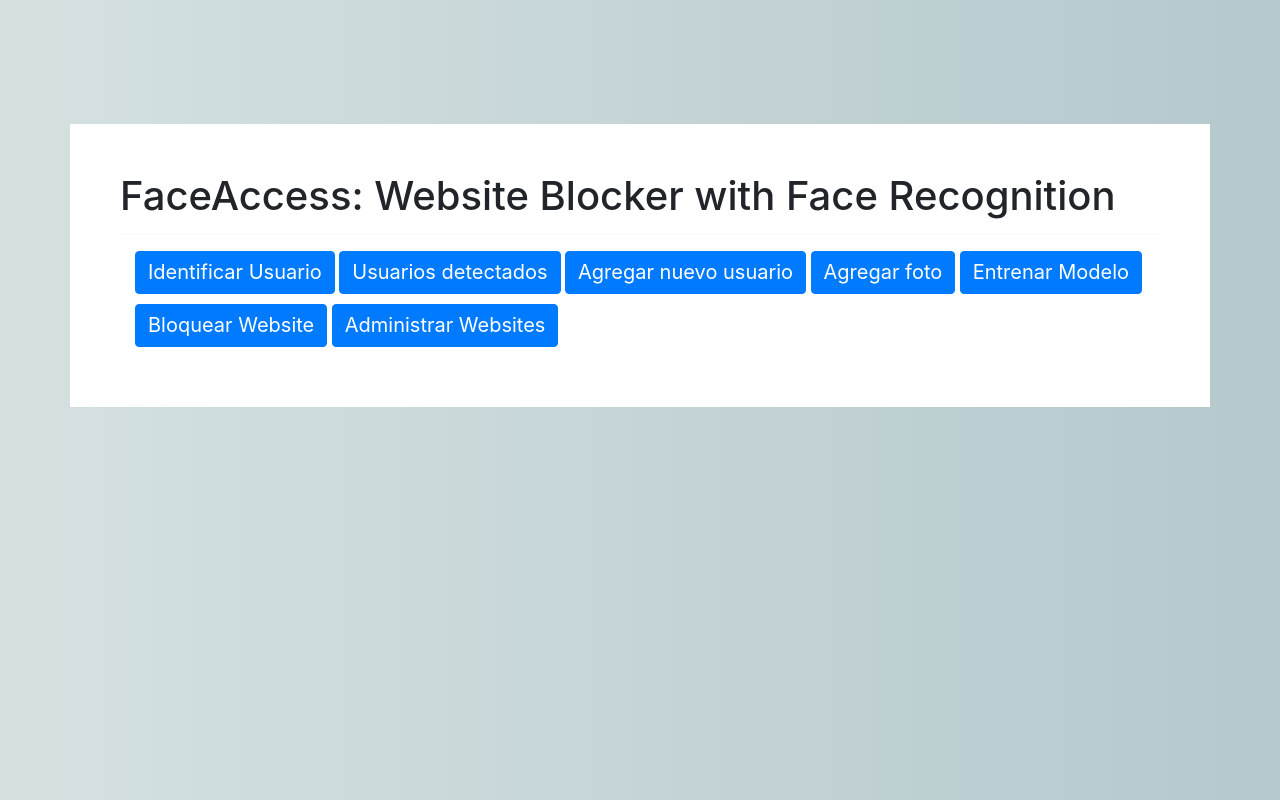
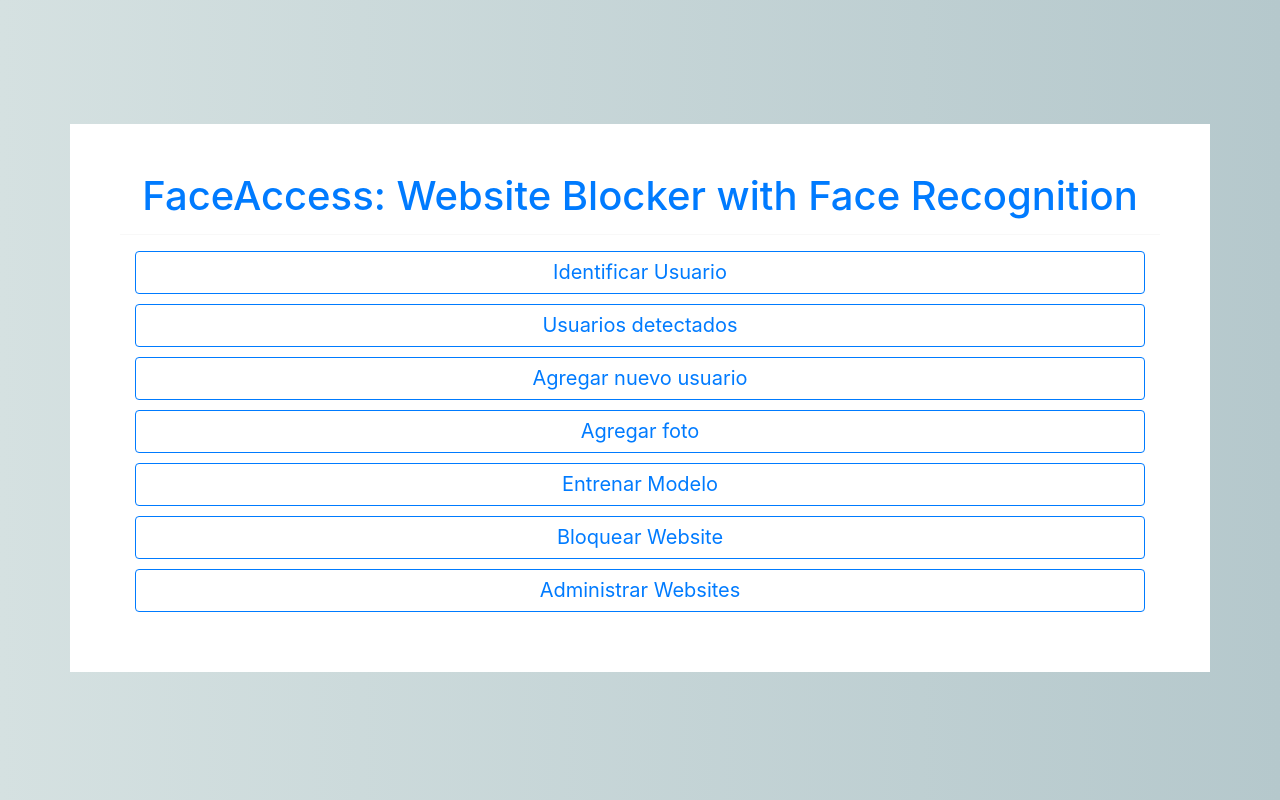
Before and after one commit to elvinc11/FaceAccess, a Django app: page /dashboard/ in a window 1280 px wide. Run offline with Django 3.2, Linux system fonts and the light colour scheme; some libraries are stand-ins or nearby versions.

Commit message:
Se agregan modificaciones esteticas a boostrap

```diff
--- a/app/templates/app/index.html
+++ b/app/templates/app/index.html
@@ -5,16 +5,18 @@
 
 
 <div class="container" style="background-color: white; padding: 50px; margin-top: 100px;">
-	<h1>FaceAccess: Website Blocker with Face Recognition</h1>
+	<div style="text-align: center;">
+	<h1 class="text-primary">FaceAccess: Website Blocker with Face Recognition</h1>
+	</div>
 	<hr>
 	<div class="container">
-		<a class="btn btn-primary"  href="{% url 'identify' %}" style="font-size: 20px; margin-bottom: 10px;">Identificar Usuario</a>
-		<a class="btn btn-primary"  href="{% url 'detected' %}" style="font-size: 20px; margin-bottom: 10px;">Usuarios detectados</a>
-		<a class="btn btn-primary" href="{% url 'add_user' %}" style="font-size: 20px; margin-bottom: 10px;">Agregar nuevo usuario</a>
-		<a class="btn btn-primary"  href="{% url 'add_photos' %}" style="font-size: 20px; margin-bottom: 10px;">Agregar foto</a>
-		<a class="btn btn-primary"  href="{% url 'train_model' %}" style="font-size: 20px; margin-bottom: 10px;">Entrenar Modelo</a>
-		<a class="btn btn-primary"  href="{% url 'add_website' %}" style="font-size: 20px; margin-bottom: 10px;">Bloquear Website</a>
-		<a class="btn btn-primary"  href="{% url 'admin_website' %}" style="font-size: 20px; margin-bottom: 10px;">Administrar Websites</a>
+		<a class="btn btn-outline-primary col-sm"  href="{% url 'identify' %}" style="font-size: 20px; margin-bottom: 10px;">Identificar Usuario</a>
+		<a class="btn btn-outline-primary col-sm"  href="{% url 'detected' %}" style="font-size: 20px; margin-bottom: 10px;">Usuarios detectados</a>
+		<a class="btn btn-outline-primary col-sm" href="{% url 'add_user' %}" style="font-size: 20px; margin-bottom: 10px;">Agregar nuevo usuario</a>
+		<a class="btn btn-outline-primary col-sm"  href="{% url 'add_photos' %}" style="font-size: 20px; margin-bottom: 10px;">Agregar foto</a>
+		<a class="btn btn-outline-primary col-sm"  href="{% url 'train_model' %}" style="font-size: 20px; margin-bottom: 10px;">Entrenar Modelo</a>
+		<a class="btn btn-outline-primary col-sm"  href="{% url 'add_website' %}" style="font-size: 20px; margin-bottom: 10px;">Bloquear Website</a>
+		<a class="btn btn-outline-primary col-sm"  href="{% url 'admin_website' %}" style="font-size: 20px; margin-bottom: 10px;">Administrar Websites</a>
 	</div>
 </div>
 {% endblock %}
```
Also changed, not shown: app/templates/app/add_user.html (+4 -4 lines), app/templates/app/add_website.html (+4 -4 lines), app/templates/app/login.html (+5 -3 lines).
